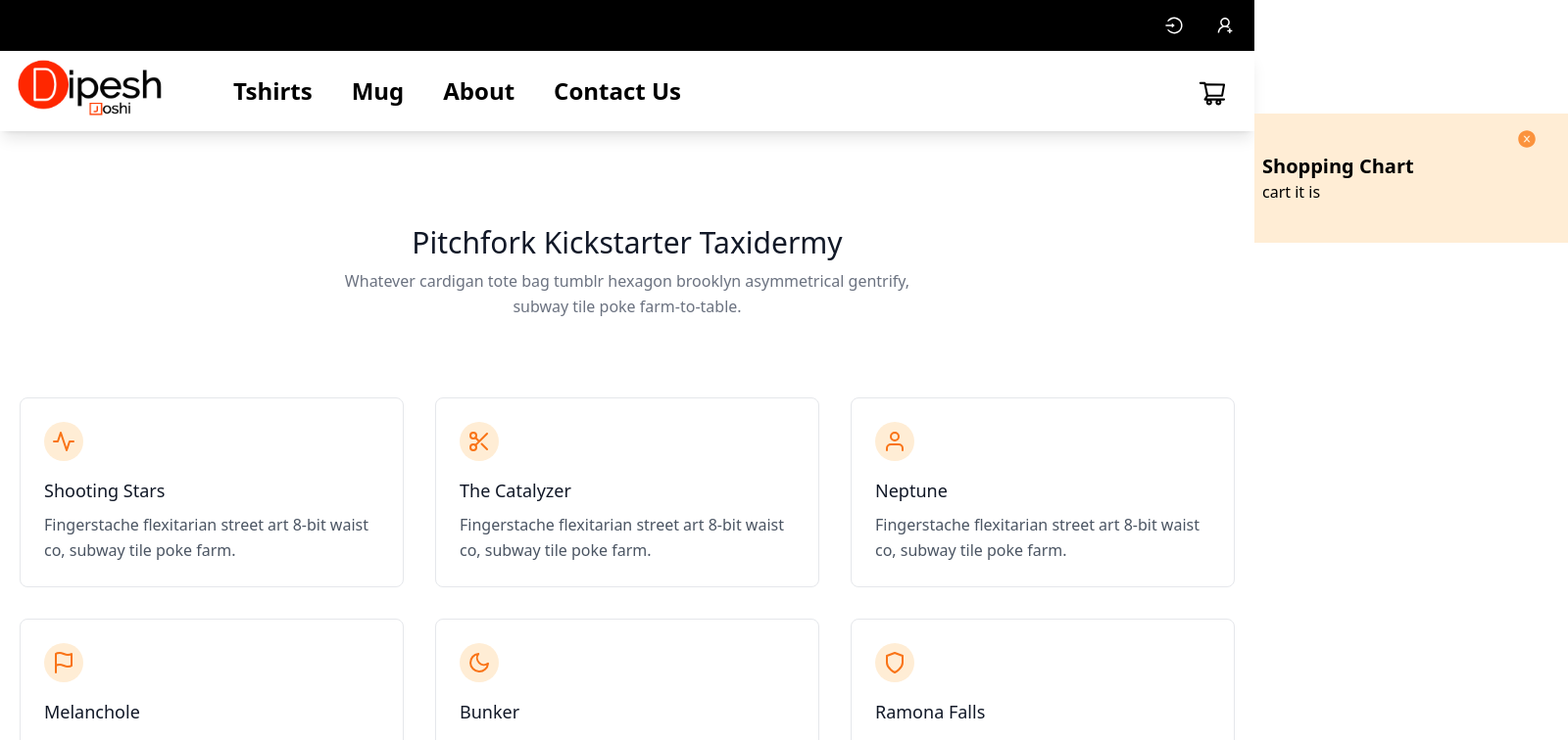
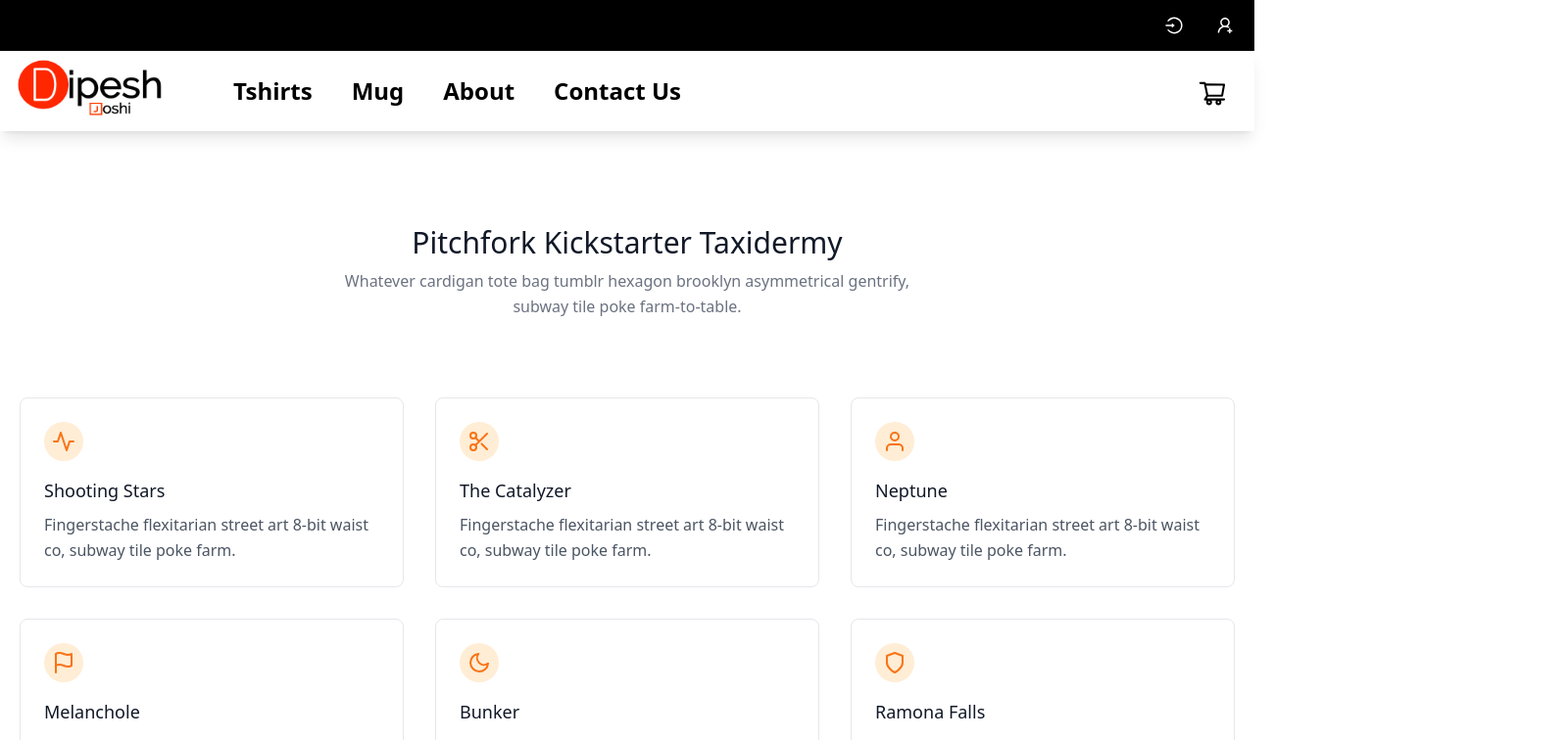
Before and after one commit to dipesh227/dipeshjoshistore, a Next.js app: page / in a window 1280 px wide. Shown: the top 756 px of the page at 98% size, 1600 px wide, since content can reach past the window. Built offline with nearby package versions, Linux system fonts and the light colour scheme.

Commit message:
some fix

```diff
--- a/components/Navbar.js
+++ b/components/Navbar.js
@@ -36,7 +36,7 @@ function Navbar() {
             <div onClick={toggalChart} className=" cursor-pointer cart absolute right-0 top-7 mx-7 hover:text-red-600 ">
                 <AiOutlineShoppingCart className="text-2xl hover:text-3xl md:text-3xl md:hover:text-4xl" />
             </div>
-            <div ref={ref} className="sideCart absolute top-16 right-0 bg-orange-100 py-10 px-2 w-80 transform transition-transform translate-x-full">
+            <div ref={ref} className="sideCart absolute top-16 right-0 bg-orange-100 py-10 px-2 w-80 transform transition-transform translate-x-full hidden">
                 <h2 className="font-bold text-xl items-center">Shopping Chart</h2>
                 <span onClick={toggalChart} className=" hover:text-red-600 hover:text-2xl absolute top-4 right-8 text-xl cursor-pointer text-orange-400 "><AiFillCloseCircle /></span>
                 <ol>
```
